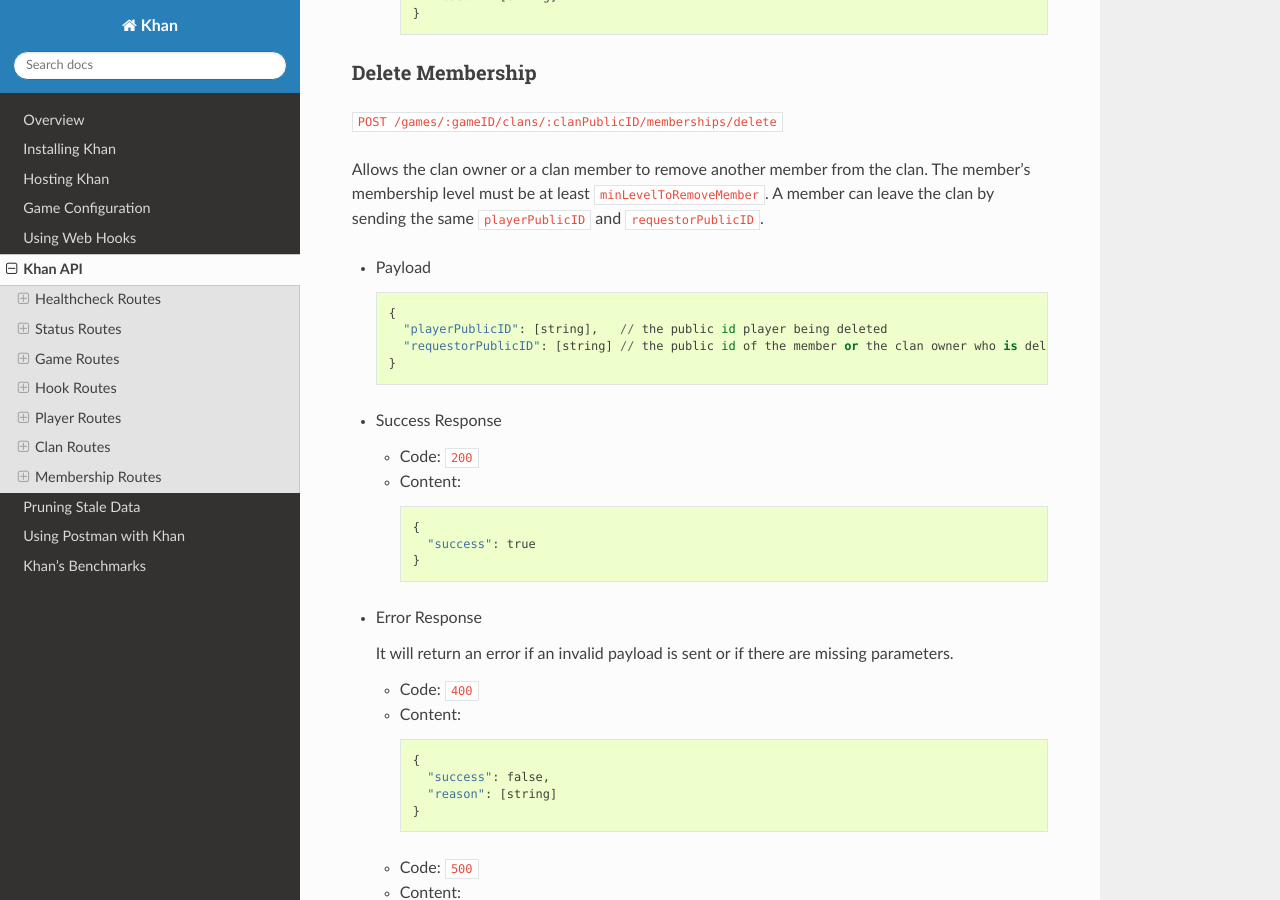
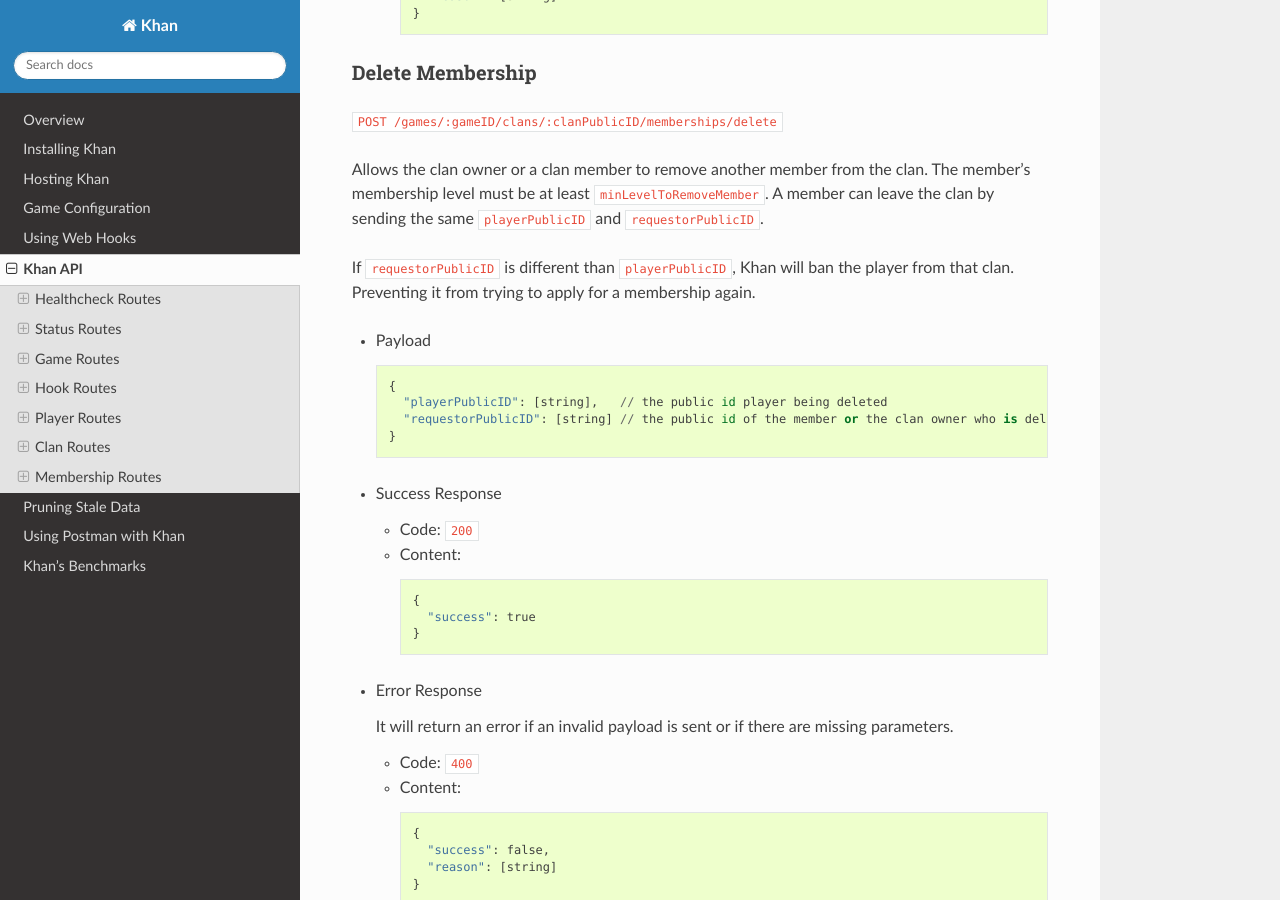
Before and after one commit to topfreegames/khan, a Sphinx documentation site: the page built from docs/API.md, in a window 1280 px wide and 900 px high, scrolled down 26981 px. Built offline with Sphinx 7.4.7 and the Read the Docs theme 2.0.0, drawn with Linux system fonts in a browser that asks for light colours.

Commit message:
Add ban note in Delete Membership section (#84)
Co-authored-by: Matheus Nogueira <matheus.nogueira@wildlifestudios.com>

````diff
--- a/docs/API.md
+++ b/docs/API.md
@@ -1296,6 +1296,8 @@
 
   Allows the clan owner or a clan member to remove another member from the clan. The member's membership level must be at least `minLevelToRemoveMember`. A member can leave the clan by sending the same `playerPublicID` and `requestorPublicID`.
 
+  If `requestorPublicID` is different than `playerPublicID`, Khan will ban the player from that clan. Preventing it from trying to apply for a membership again.
+
   * Payload
 
     ```
````
